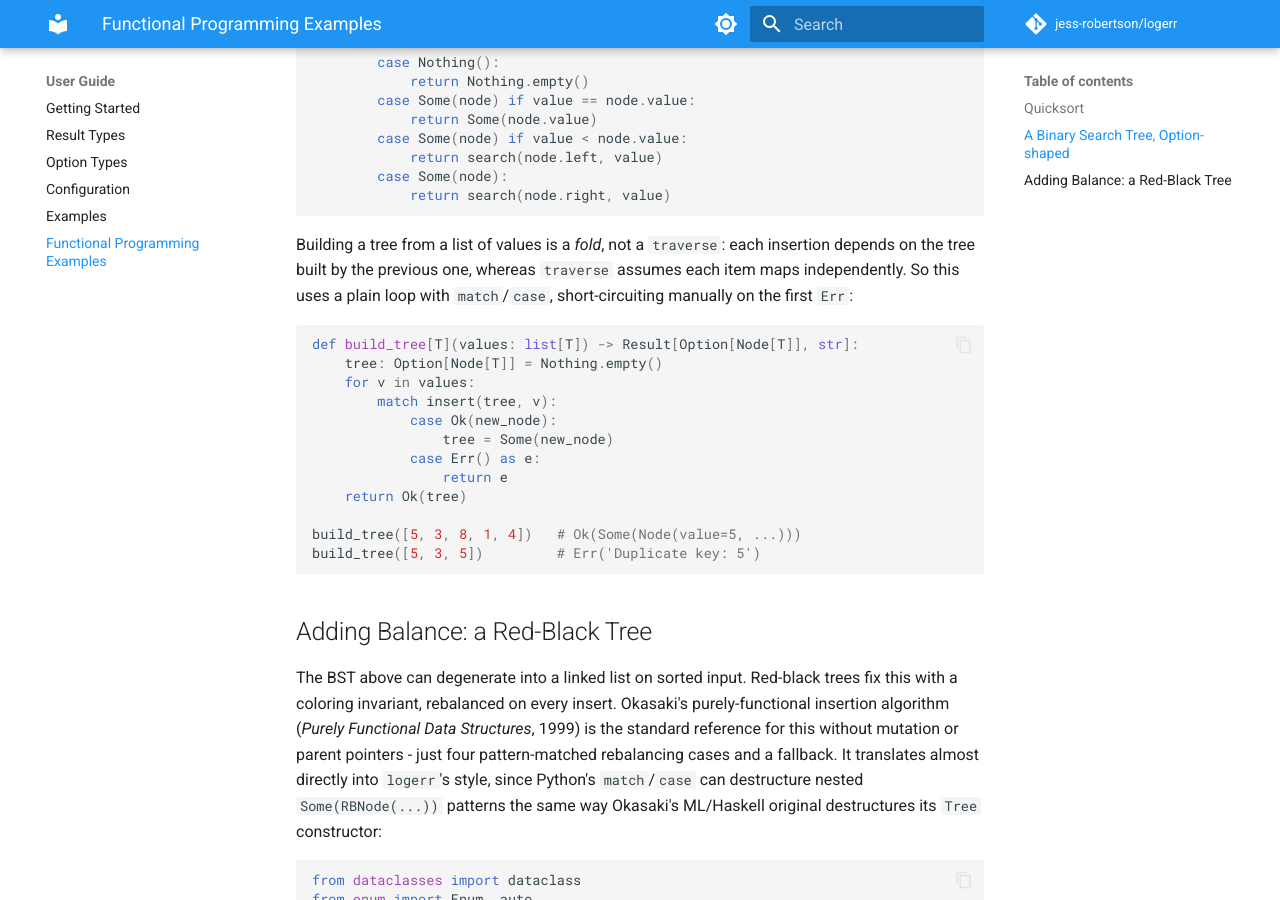
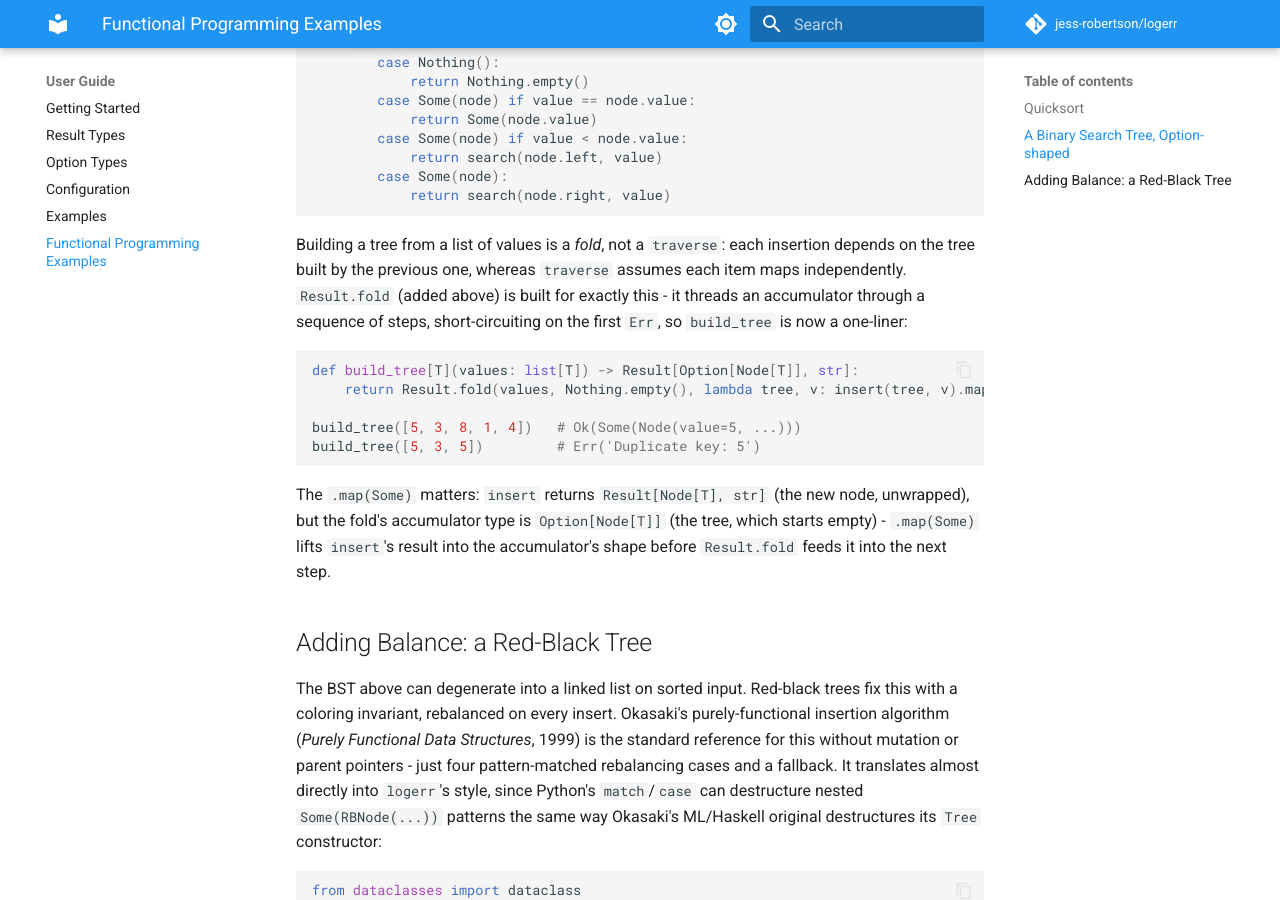
Before and after one commit to jesserobertson/logerr, an MkDocs documentation site: the page built from docs/guide/functional-examples.md, in a window 1280 px wide and 900 px high, scrolled down 1693 px. Built offline with MkDocs 1.6.1 and Material for MkDocs 9.7.7, drawn with Linux system fonts in a browser that asks for light colours; comment, search, counter and statistics services are not loaded; some of the changed text lies outside the part shown.

Commit message:
Simplify build_tree and add rb_build_tree using Result.fold
Co-Authored-By: Claude Sonnet 5 <noreply@anthropic.com>
Claude-Session: https://claude.ai/code/session_018Y26SHd652VL3y2AVozjz1

````diff
--- a/docs/guide/functional-examples.md
+++ b/docs/guide/functional-examples.md
@@ -92,23 +92,24 @@ def search[T](tree: Option[Node[T]], value: T) -> Option[T]:
 
 Building a tree from a list of values is a *fold*, not a `traverse`: each
 insertion depends on the tree built by the previous one, whereas
-`traverse` assumes each item maps independently. So this uses a plain loop
-with `match`/`case`, short-circuiting manually on the first `Err`:
+`traverse` assumes each item maps independently. `Result.fold` (added
+above) is built for exactly this - it threads an accumulator through a
+sequence of steps, short-circuiting on the first `Err`, so `build_tree`
+is now a one-liner:
 
 ```python
 def build_tree[T](values: list[T]) -> Result[Option[Node[T]], str]:
-    tree: Option[Node[T]] = Nothing.empty()
-    for v in values:
-        match insert(tree, v):
-            case Ok(new_node):
-                tree = Some(new_node)
-            case Err() as e:
-                return e
-    return Ok(tree)
+    return Result.fold(values, Nothing.empty(), lambda tree, v: insert(tree, v).map(Some))
 
 build_tree([5, 3, 8, 1, 4])   # Ok(Some(Node(value=5, ...)))
 build_tree([5, 3, 5])         # Err('Duplicate key: 5')
 ```
+
+The `.map(Some)` matters: `insert` returns `Result[Node[T], str]` (the
+new node, unwrapped), but the fold's accumulator type is
+`Option[Node[T]]` (the tree, which starts empty) - `.map(Some)` lifts
+`insert`'s result into the accumulator's shape before `Result.fold`
+feeds it into the next step.
 
 ## Adding Balance: a Red-Black Tree
 
@@ -203,6 +204,17 @@ def rb_insert[T](tree: Option[RBNode[T]], value: T) -> Result[Option[RBNode[T]],
 Same recursive shape as the plain BST's `insert` - `Nothing`/`Some` for
 absent/present children, `Result`/`.map()` for duplicate-key
 short-circuiting - with `_balance`'s four `match`/`case` arms doing the
-rebalancing work that `insert` alone doesn't need. Building a tree from a
-list works the same way as `build_tree` above, just calling `rb_insert`
-instead of `insert`.
+rebalancing work that `insert` alone doesn't need.
+
+Building a tree from a list is the same fold as the plain BST's
+`build_tree` - and since `rb_insert`'s signature already matches
+`Result.fold`'s expected shape exactly (`Result[Option[RBNode[T]], str]`,
+no `Node`-vs-`Option[Node]` mismatch to bridge), it needs no `.map(Some)`
+wrapper at all:
+
+```python
+def rb_build_tree[T](values: list[T]) -> Result[Option[RBNode[T]], str]:
+    return Result.fold(values, Nothing.empty(), rb_insert)
+
+rb_build_tree([5, 3, 8, 1, 4, 7, 9, 2, 6, 0])   # Ok(Some(RBNode(...)))
+```
````
